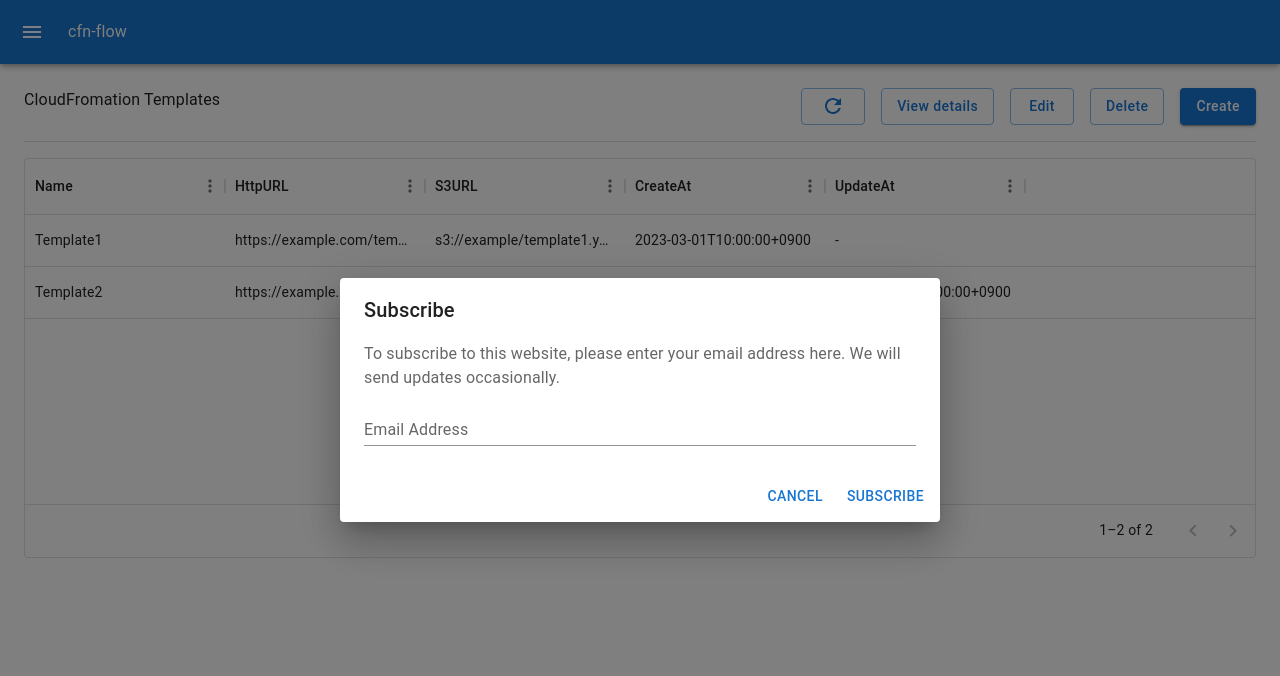
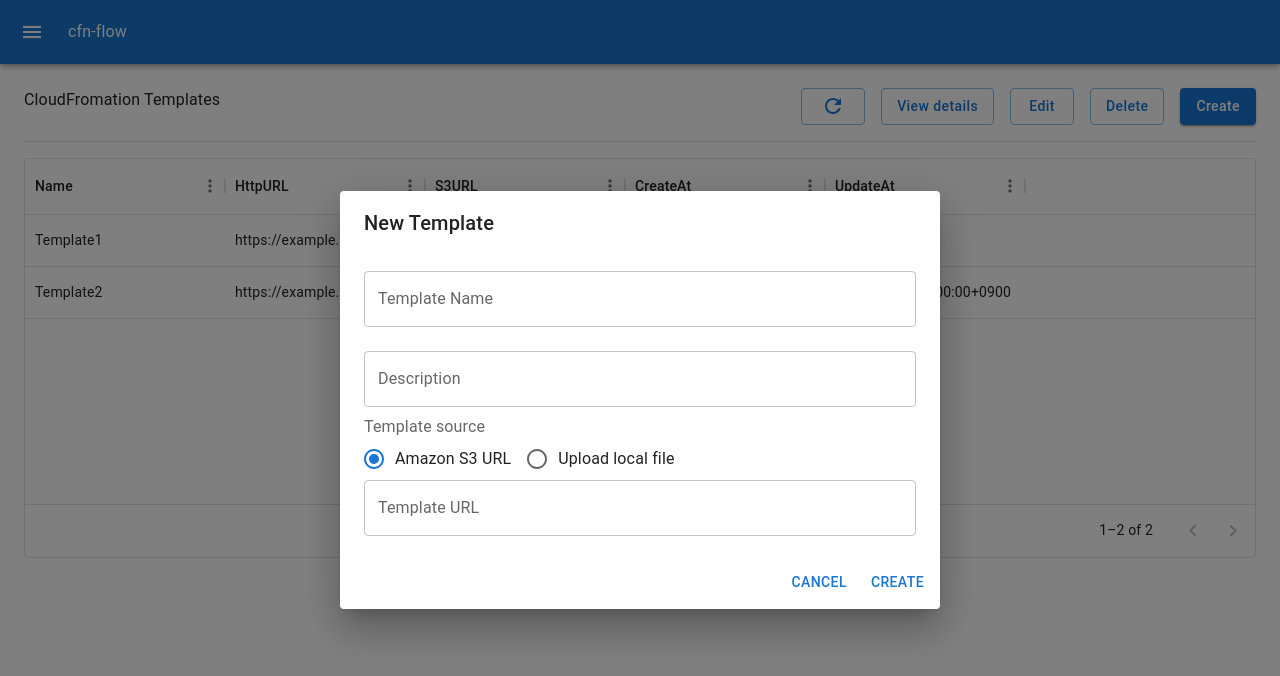
Before and after one commit to horietakehiro/cfn-flow, a React (Create React App) app in the folder cfn-flow-console/: page /templates in a window 1280 px wide. Both pictures are taken after a click on the button "Create". Shown: the top 676 px of the page. Built offline with nearby package versions, Linux system fonts and the light colour scheme.

Commit message:
add template create dialog

```diff
--- a/cfn-flow-console/src/components/templates.tsx
+++ b/cfn-flow-console/src/components/templates.tsx
@@ -5,13 +5,18 @@ import Grid from '@mui/material/Grid';
 import Stack from '@mui/material/Stack';
 import Button from "@mui/material/Button"
 import RefreshIcon from '@mui/icons-material/Refresh';
-import { Divider } from '@mui/material';
+import { Divider, Typography } from '@mui/material';
 import TextField from '@mui/material/TextField';
 import Dialog from '@mui/material/Dialog';
 import DialogActions from '@mui/material/DialogActions';
 import DialogContent from '@mui/material/DialogContent';
-import DialogContentText from '@mui/material/DialogContentText';
 import DialogTitle from '@mui/material/DialogTitle';
+import Radio from '@mui/material/Radio';
+import RadioGroup from '@mui/material/RadioGroup';
+import FormControlLabel from '@mui/material/FormControlLabel';
+import FormControl from '@mui/material/FormControl';
+import FormLabel from '@mui/material/FormLabel';
+import FileUploadIcon from '@mui/icons-material/FileUpload';
 
 import { DataGrid, GridColDef } from '@mui/x-data-grid';
 
@@ -45,66 +50,15 @@ const columns: GridColDef[] = [
 
 ]
 const rows = [
-  {...createData('Template1', "https://example.com/template1.yaml", "s3://example/template1.yaml", "2023-03-01T10:00:00+0900", "-"), id: 1},
-  {...createData('Template2', "https://example.com/template2.yaml", "s3://example/template2.yaml", "2023-03-01T10:00:00+0900", "2023-03-02T10:00:00+0900"), id: 2},
+  { ...createData('Template1', "https://example.com/template1.yaml", "s3://example/template1.yaml", "2023-03-01T10:00:00+0900", "-"), id: 1 },
+  { ...createData('Template2', "https://example.com/template2.yaml", "s3://example/template2.yaml", "2023-03-01T10:00:00+0900", "2023-03-02T10:00:00+0900"), id: 2 },
 ];
 
 
 
-// const Item = styled(Paper)(({ theme }) => ({
-//   backgroundColor: theme.palette.mode === 'dark' ? '#1A2027' : '#fff',
-//   ...theme.typography.body2,
-//   padding: theme.spacing(1),
-//   textAlign: 'center',
-//   color: theme.palette.text.secondary,
-// }));
-
-// const Search = styled('div')(({ theme }) => ({
-//   position: 'relative',
-//   border: "0.5px solid",
-//   borderRadius: theme.shape.borderRadius,
-//   backgroundColor: alpha(theme.palette.common.white, 0.15),
-//   '&:hover': {
-//     backgroundColor: alpha(theme.palette.common.white, 0.25),
-//   },
-//   marginLeft: 0,
-//   width: '100%',
-//   [theme.breakpoints.up('sm')]: {
-//     marginLeft: theme.spacing(1),
-//     width: 'auto',
-//   },
-// }));
-
-// const SearchIconWrapper = styled('div')(({ theme }) => ({
-//   padding: theme.spacing(0, 2),
-//   height: '100%',
-//   position: 'absolute',
-//   pointerEvents: 'none',
-//   display: 'flex',
-//   alignItems: 'center',
-//   justifyContent: 'center',
-// }));
-
-// const StyledInputBase = styled(InputBase)(({ theme }) => ({
-//   color: 'inherit',
-//   '& .MuiInputBase-input': {
-//     padding: theme.spacing(1, 1, 1, 0),
-//     // vertical padding + font size from searchIcon
-//     paddingLeft: `calc(1em + ${theme.spacing(4)})`,
-//     transition: theme.transitions.create('width'),
-//     width: '100%',
-//     [theme.breakpoints.up('sm')]: {
-//       width: '12ch',
-//       '&:focus': {
-//         width: '20ch',
-//       },
-//     },
-//   },
-// }));
 
 
-
-export const TemplatesMainMenu: React.FC =() => {
+export const TemplatesMainMenu: React.FC = () => {
   const [createDialogOpen, setCreateDialogOpen] = React.useState(false)
 
   return (
@@ -143,7 +97,7 @@ export const TemplatesMainMenu: React.FC =() => {
   );
 }
 
-export const TemplatesTable: React.FC =() => {
+export const TemplatesTable: React.FC = () => {
   return (
     <Box sx={{ height: 400, width: '100%' }}>
       <DataGrid
@@ -168,12 +122,24 @@ interface CreateDialogProps {
   dialogOpen: boolean;
   setDialogOpen: React.Dispatch<React.SetStateAction<boolean>>
 }
-const CreateTemplateDialog: React.FC<CreateDialogProps> = ({dialogOpen, setDialogOpen}) => {
+const CreateTemplateDialog: React.FC<CreateDialogProps> = ({ dialogOpen, setDialogOpen }) => {
   // const [open, setOpen] = React.useState(false);
+  enum TemplateSourceType {
+    S3 = 1,
+    Local = 2
+  }
+  const [templateSourceType, setTemplateSourceType] = React.useState(TemplateSourceType.S3)
+  const [localFile, setLocalFile] = React.useState("")
 
-  // const handleClickOpen = () => {
-  //   setOpen(true);
-  // };
+
+  const onTemplateSourceTypehange = (e: React.ChangeEvent<HTMLInputElement>) => {
+    setTemplateSourceType(Number(e.target.value))
+  }
+  const onSelectLocalFile = (e: React.ChangeEvent<HTMLInputElement>) => {
+    if (e.target.files !== null) {
+      setLocalFile(e.target.files[0].name )
+    }
+  }
 
   const handleClose = () => {
     setDialogOpen(false);
@@ -182,25 +148,78 @@ const CreateTemplateDialog: React.FC<CreateDialogProps> = ({dialogOpen, setDialo
   return (
     <div>
       <Dialog open={dialogOpen} onClose={handleClose}>
-        <DialogTitle>Subscribe</DialogTitle>
-        <DialogContent>
-          <DialogContentText>
-            To subscribe to this website, please enter your email address here. We
-            will send updates occasionally.
-          </DialogContentText>
+        <DialogTitle>New Template</DialogTitle>
+        <DialogContent sx={{ margin: "100" }}>
           <TextField
             autoFocus
-            margin="dense"
+            margin="normal"
             id="name"
-            label="Email Address"
-            type="email"
+            label="Template Name"
+            type={"tex"}
             fullWidth
-            variant="standard"
+            variant="outlined"
           />
+          <TextField
+            autoFocus
+            margin="normal"
+            id="description"
+            label="Description"
+            type={"tex"}
+            fullWidth
+            variant="outlined"
+            multiline
+          />
+
+          <FormControl>
+            <FormLabel id="template-source">Template source</FormLabel>
+            <RadioGroup
+              row
+              aria-labelledby="template-source"
+              name="row-radio-buttons-group"
+              onChange={onTemplateSourceTypehange}
+            >
+              <FormControlLabel
+                value={TemplateSourceType.S3}
+                control={<Radio />}
+                label="Amazon S3 URL"
+                checked={templateSourceType === TemplateSourceType.S3}
+              />
+              <FormControlLabel
+                value={TemplateSourceType.Local}
+                control={<Radio />}
+                label="Upload local file"
+                checked={templateSourceType === TemplateSourceType.Local}
+              />
+            </RadioGroup>
+          </FormControl>
+          {templateSourceType === TemplateSourceType.S3
+            ?
+            <Stack direction={"row"} spacing={2}>
+            <TextField
+              autoFocus
+              margin="normal"
+              id="url"
+              label="Template URL"
+              type={"url"}
+              fullWidth
+              variant="outlined"
+            />
+            </Stack>
+            :
+            <Stack direction={"row"} spacing={2}>
+            <Stack direction={"row"} spacing={2}>
+            <Button variant="outlined" component="label" startIcon={<FileUploadIcon />}>
+              Upload
+              <input  hidden accept=".json,.yaml" multiple={false} type="file" onChange={onSelectLocalFile}/>
+            </Button>
+            <Typography>{localFile}</Typography>
+            </Stack>
+            </Stack>
+          }
         </DialogContent>
         <DialogActions>
-          <Button onClick={handleClose}>Cancel</Button>
-          <Button onClick={handleClose}>Subscribe</Button>
+          <Button onClick={handleClose}>CANCEL</Button>
+          <Button onClick={handleClose}>CREATE</Button>
         </DialogActions>
       </Dialog>
     </div>
```
Lines whose indentation alone changed are shown as unchanged.
